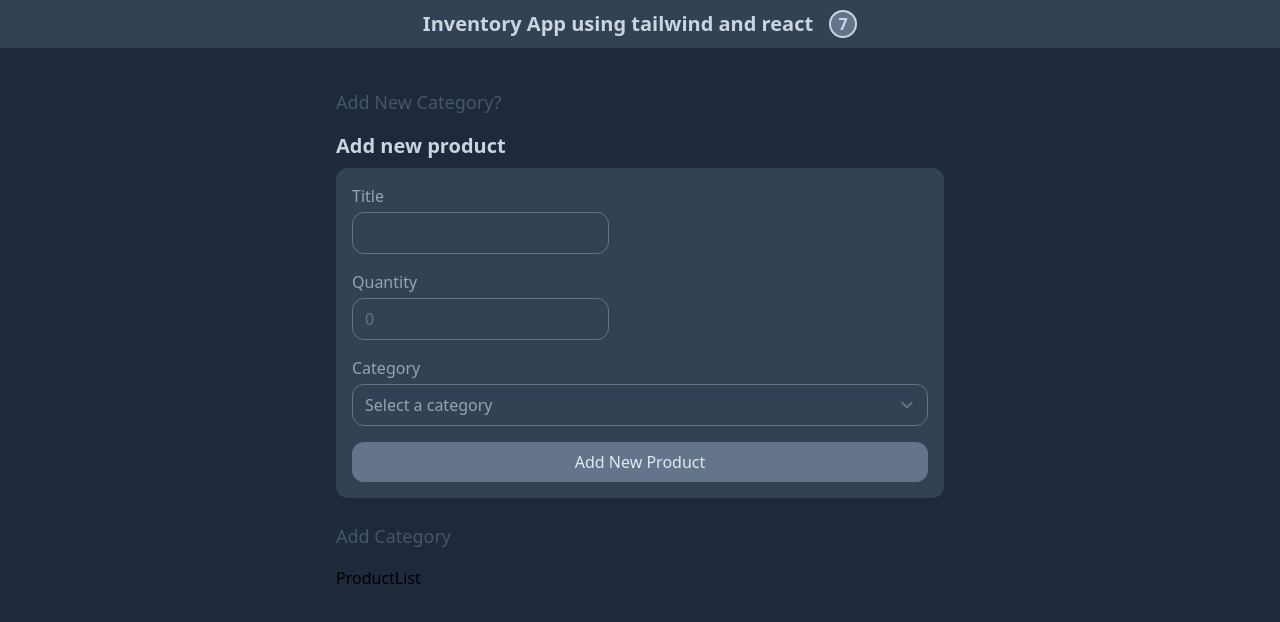
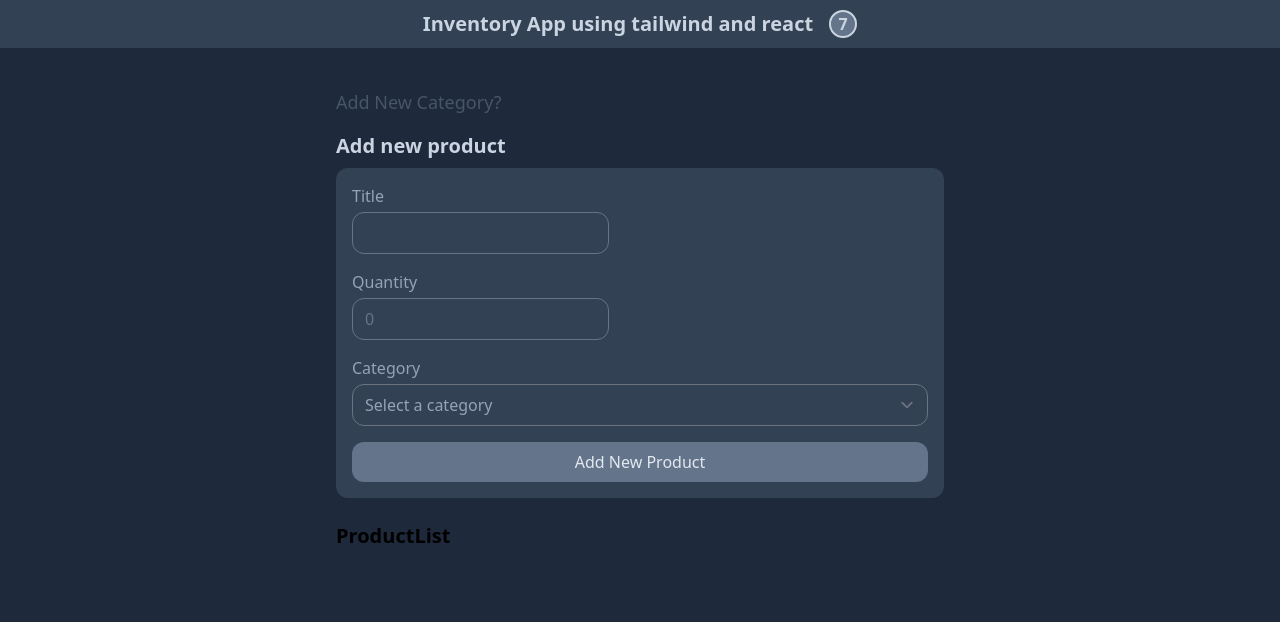
Before and after one commit to yasminebrahimi/inventory_app_react, a React (Vite) app: page / in a window 1280 px wide. Shown: the top 622 px of the page. Built offline with nearby package versions, Linux system fonts and the light colour scheme.

Commit message:
Style ProductList heading and add horizontal scroll

```diff
--- a/src/components/ProductList.jsx
+++ b/src/components/ProductList.jsx
@@ -11,7 +11,8 @@ const ProductList = ({ products, categories, setProducts }) => {
   };
   return (
     <div>
-      <h2>ProductList</h2>
+      <h2 className="text-xl text-slaye-400 font-bold mb-4">ProductList</h2>
+      <div className="overflow-x-auto">
         {products.map((product) => {
           return (
             <div
@@ -40,6 +41,7 @@ const ProductList = ({ products, categories, setProducts }) => {
           );
         })}
       </div>
+    </div>
   );
 };
 
--- a/src/components/Products.jsx
+++ b/src/components/Products.jsx
@@ -106,13 +106,13 @@ const ProductsForm = ({ categories, setProducts }) => {
           </div>
         </form>
       </div>
-      <button
+      {/* <button
         type="button"
         id="toggle-add-category"
         className="text-slate-600 text-lg mb-4 font-medium"
       >
         Add Category
-      </button>
+      </button> */}
     </>
   );
 };
```
Lines whose indentation alone changed are shown as unchanged.
